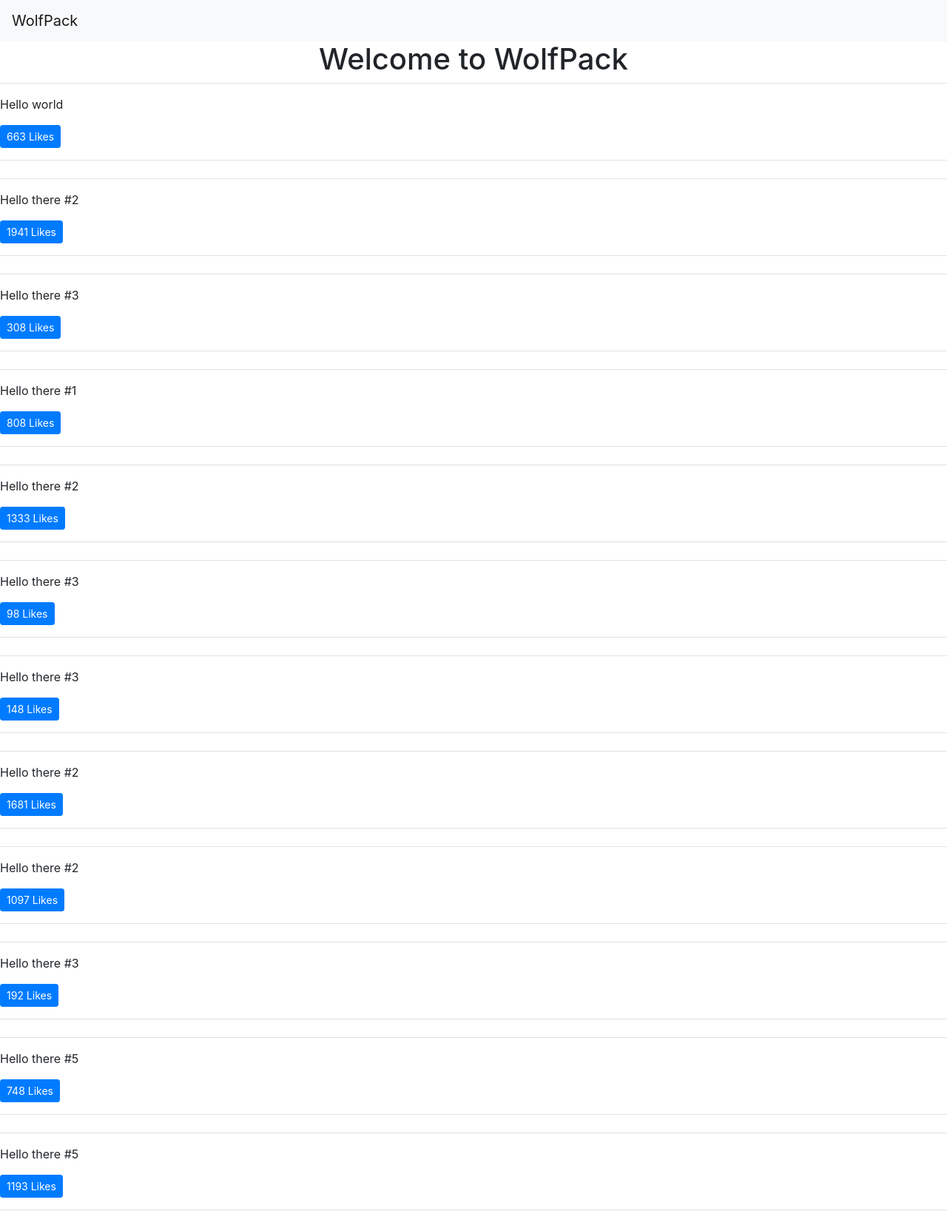
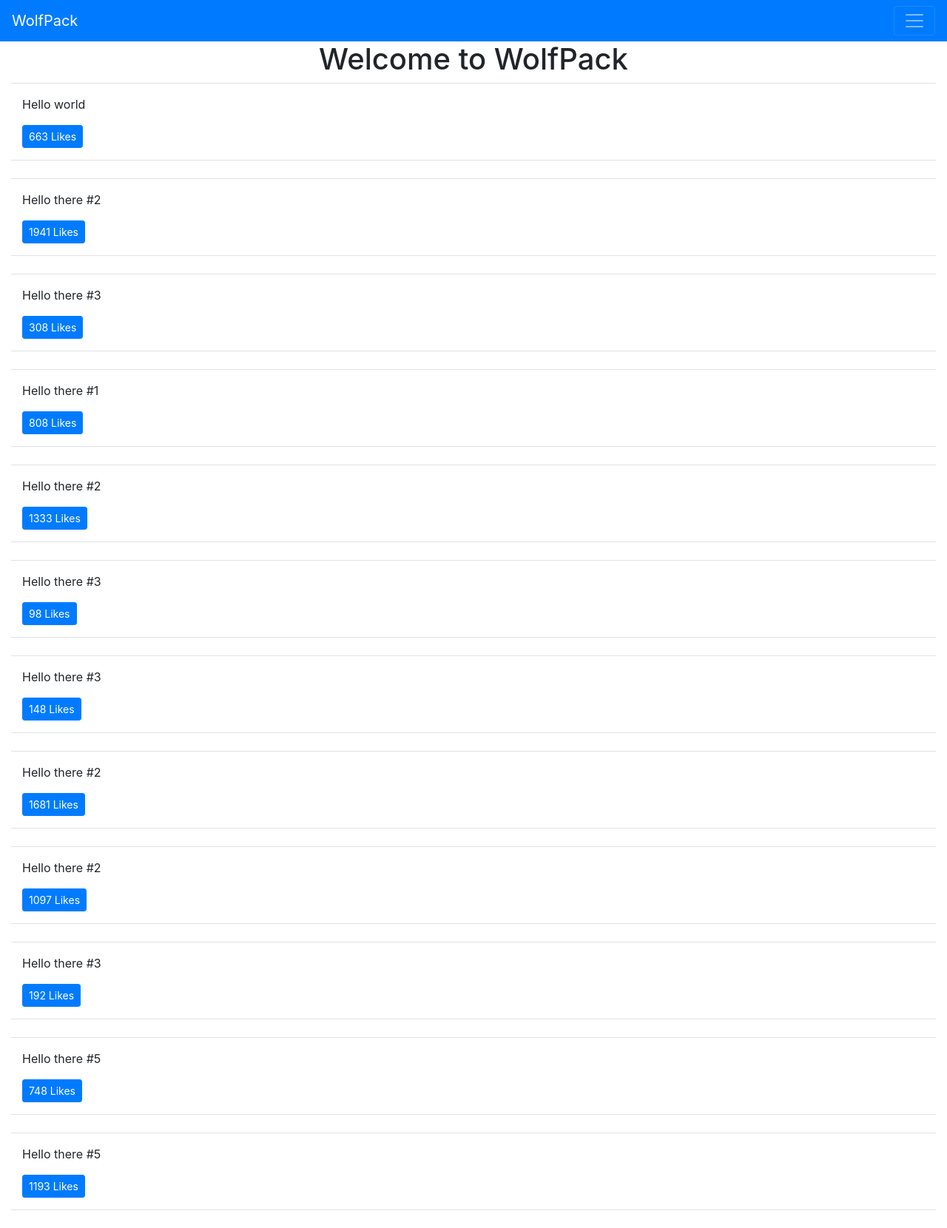
Before and after one commit to Ian-Dzindo01/WolfPack, a Django app: page / in a window 1280 px wide. Shown: the whole page at 74% size. Run offline with Django 5.2, Linux system fonts and the light colour scheme; data comes from the database, SQL or seed files in the repository.

Commit message:
Centering and color

```diff
--- a/tweets/templates/components/navbar.html
+++ b/tweets/templates/components/navbar.html
@@ -1,4 +1,4 @@
-<nav class="navbar navbar-expand-lg navbar-light bg-light">
+<nav class="navbar navbar-dark bg-primary">
     <a class="navbar-brand" href="/">WolfPack</a>
     <button class="navbar-toggler" type="button" data-toggle="collapse" data-target="#navbarSupportedContent" aria-controls="navbarSupportedContent" aria-expanded="false" aria-label="Toggle navigation">
       <span class="navbar-toggler-icon"></span>
--- a/tweets/templates/pages/home.html
+++ b/tweets/templates/pages/home.html
@@ -14,7 +14,7 @@ Wolfies
 </div>
 
 
-<div class='row' id='tweets'> <!--main div-->
+<div class='col' id='tweets'> <!--main div-->
     Loading...
 </div>
 
--- a/tweets/views.py
+++ b/tweets/views.py
@@ -5,7 +5,6 @@ import random
 
 def home_view(request, *args, **kwargs):
     return render(request, "pages/home.html", context={}, status=200)
-
 
 def tweet_list_view(request, *args, **kwargs):
     qs = Tweet.objects.all()
@@ -15,7 +14,6 @@ def tweet_list_view(request, *args, **kwargs):
         "response": tweets_list
     }
     return JsonResponse(data)
-
 
 def tweet_detail_view(request, tweet_id, *args, **kwargs):
     data = {
```
